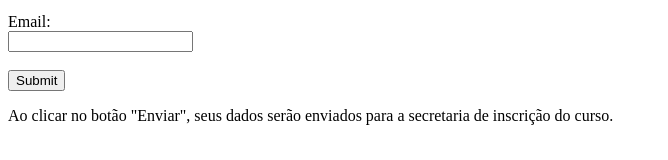
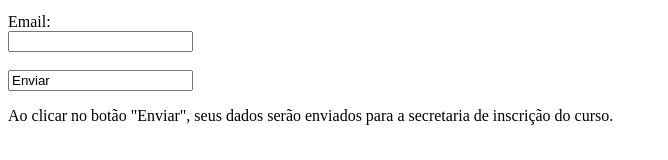
Before and after one commit to Leo-Figueiredo-0/Leo-Figueiredo-0.github.io, a plain HTML site: page index.html in a window 1280 px wide. Shown: the part 207-367 px from the top of the page, without its empty margins (0-668 px from the left). Drawn offline with Linux system fonts and the light colour scheme.

Commit message:
Update index.html

```diff
--- a/index.html
+++ b/index.html
@@ -13,7 +13,7 @@
   <input type="text" id="lname" name="lname" value=""><br><br>
   <label for="lname">Email:</label><br>
   <input type="text" id="lname" name="lname" value=""><br><br>
-  <input type="submit" value="Submit">
+  <input type="Enviar" value="Enviar">
 </form>
 
 <p>Ao clicar no botão "Enviar", seus dados serão enviados para a secretaria de inscrição do curso.</p>
```
